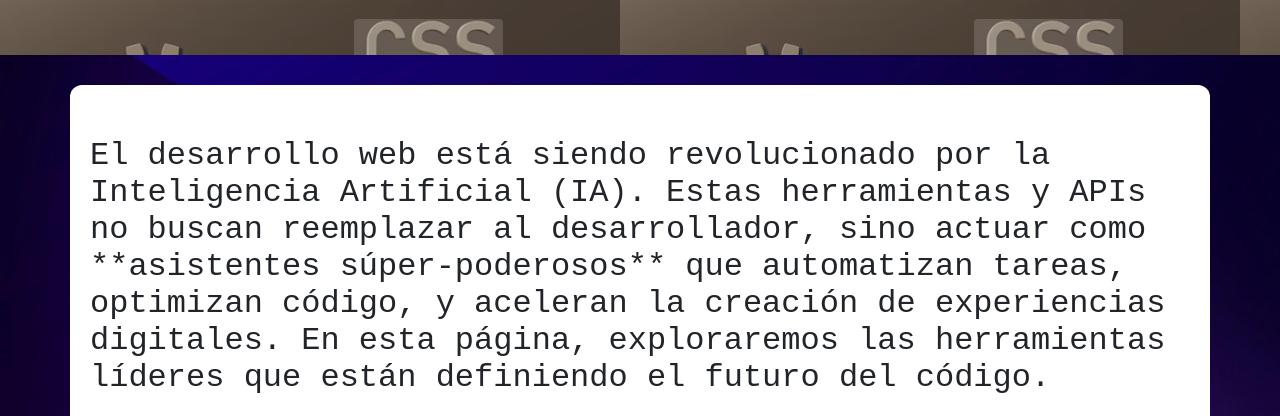
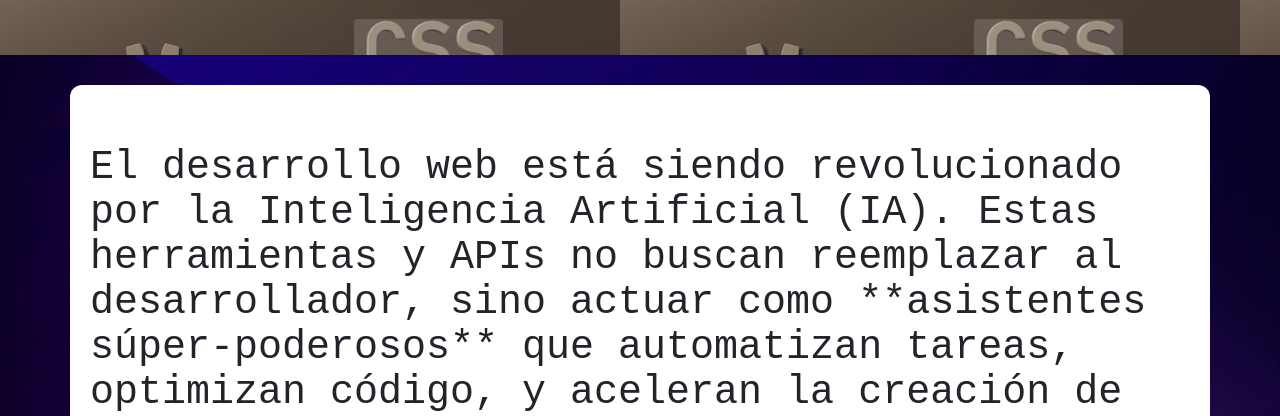
Before and after one commit to profefernandezmario/expo2025-grupo2, a plain HTML site: page CORREA/index.html in a window 1280 px wide. Shown: the part 355-771 px from the top of the page. Drawn offline with Linux system fonts and the light colour scheme; a web font is replaced by a local one.

Commit message:
Add files via upload

```diff
--- a/CORREA/estilos.css
+++ b/CORREA/estilos.css
@@ -208,5 +208,5 @@ h3 {
 }
 
 p, li {
-        font-size: xx-large;
+        font-size: 40px;
     }
```
Also changed, not shown: CORREA/1-expo.html (+1 -1 lines).
